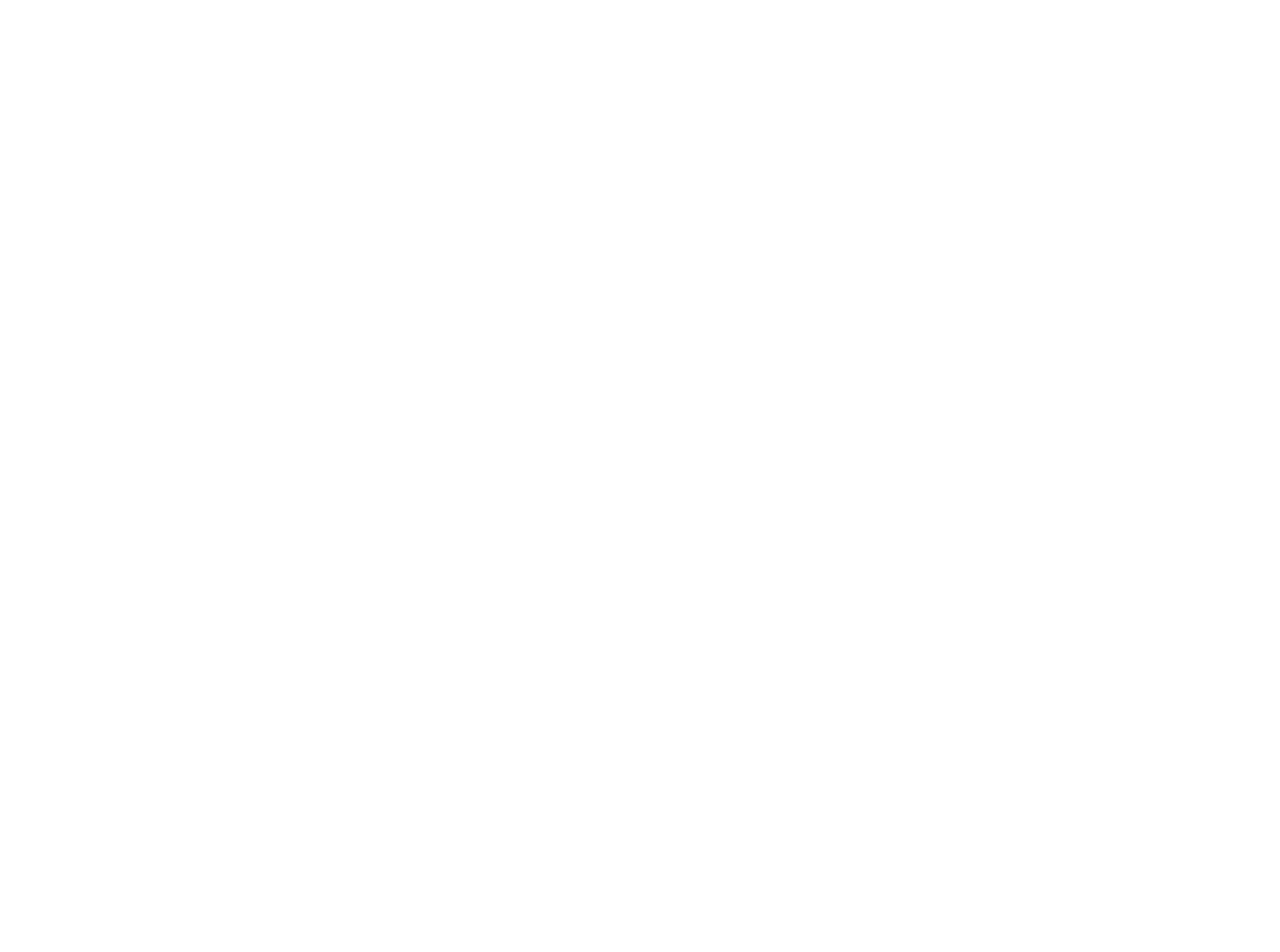
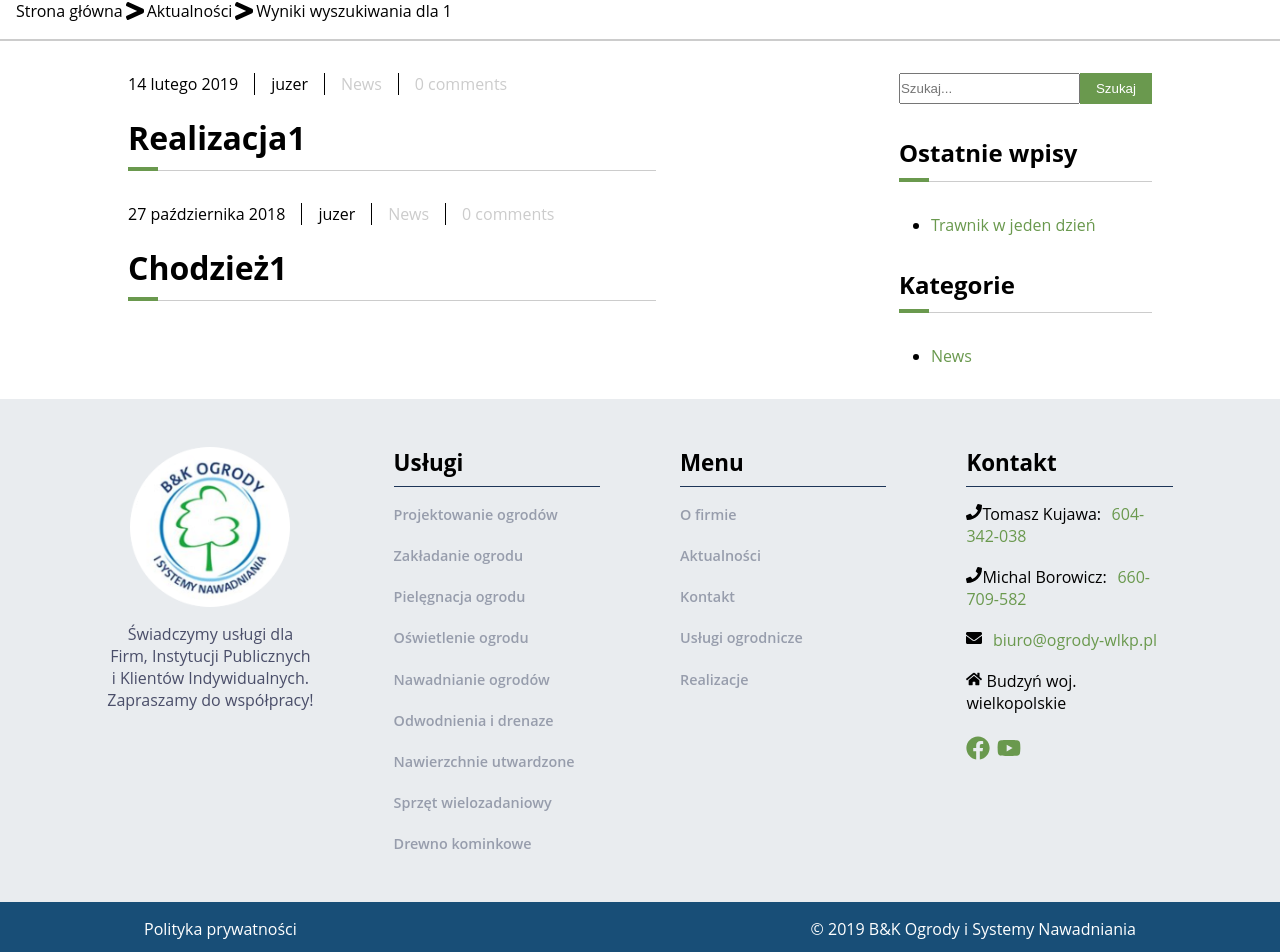
Before and after one commit to MateolCS/ogrody-wlkp, a React (Create React App) app: page /search/1 in a window 1280 px wide. Before the commit this address had no page. Shown: the part 654-1606 px from the top of the page. Before the commit the page ends 800 px from the top, so only its background shows below. Built offline with nearby package versions, Linux system fonts and the light colour scheme.

Commit message:
Created SearchSubpage and basic data filter. Separated the SearchNav to separate component

```diff
--- a/src/App.js
+++ b/src/App.js
@@ -15,6 +15,7 @@
 import Realizations from './components/Realizations';
 import Realization from './components/Realization';
 import News from './components/News';
+import Search from './components/Search';
 
 function App() {
   return (
@@ -37,6 +38,7 @@
           <Route path='/realizations' element={<Realizations/>}/>
           <Route path='/realizations/:id' element={<Realization/>}/>
           <Route path='/news' element={<News/>}/>
+          <Route path='/search/:searchResult' element={<Search/>}/>
         </Routes>
       </Router>
     </>
--- a/src/components/NewsData.js
+++ b/src/components/NewsData.js
@@ -13,226 +13,248 @@
     {
         id: 0,
         title: 'Trawnik w jeden dzień',
-        imgUrl: '',
         author: 'juzer',
         date: '13 marca 2019',
-        category: 'news',
-        investor: '',
-        content: 'Czy można założyć trawnik w jeden dzień? Udowadniamy że jest to możliwe.',
-        imgs: [
-
-        ],
+        path: '/news',
+        description: 'Czy można założyć trawnik w jeden dzień? Udowadniamy że jest to możliwe.',
     },
     {
         id: 1,
         title: 'Firma HL',
-        imgUrl: '',
         author: 'juzer',
         date: '26 lutego 2019',
-        category: 'ogrody',
-        investor: 'Firma HL',
-        content: '',
-        imgs: [
-            {id: 0, url: firmahl1},
-            {id: 1, url: firmahl2},
-            {id: 2, url: firmahl3},
-            {id: 3, url: firmahl4},
-            {id: 4, url: firmahl5},
-        ],
     },
     {
         id: 2,
         title: 'Gmina Wągrowiec',
-        imgUrl: '',
         author: 'juzer',
         date: '26 lutego 2019',
-        category: 'ogrody',
-        investor: 'Gmina Wągrowiec',
-        content: '',
-        imgs: [
-
-        ],
+        path: '/realizations/1'
     },
     {
         id: 3,
         title: 'Gmina Szamocin',
-        imgUrl: '',
         author: 'juzer',
         date: '26 lutego 2019',
-        category: 'Ogrody',
-        investor: 'Gmina Szamocin',
-        content: '',
-        imgs: [
-
-        ],
+        path: '/realizations/2'
     },
     {
         id: 4,
         title: 'Gmina Budzyń',
-        imgUrl: '',
         author: 'juzer',
         date: '25 lutego 2019',
-        category: 'news',
-        investor: 'Gmina Budzyń',
-        content: '',
-        imgs: [
-
-        ],
+        path: '/realizations/3'
     },
     {
         id: 5,
         title: 'Margonim',
-        imgUrl: '',
         author: 'juzer',
         date: '13 marca 2019',
-        category: 'Ogrody',
-        investor: '',
-        content: 'Lorem ipsum dolor sit amet, mea cu omnium urbanitas, labitur volumus id eum. Ius ignota offendit similique et, sea dolorum vituperata ullamcorper et, justo insolens omittantur sit ne. Aliquip pertinax vix ad, ea eos euismod officiis. Utamur minimum repudiare qui ex. Rationibus theophrastus his ut, eum iudico pericula no. Mei id fugit dolor. Has ne legere tibique. At eam decore probatus. Delenit interesset an mei, ut eos tota vivendo deseruisse. Est at facete delenit democritum. Te nihil aliquip ornatus cum.',
-        imgs: [
-
-        ],
+        path: '/realizations/4'
     },
     {
         id: 6,
         title: 'Wągrowiec',
-        imgUrl: '',
         author: 'juzer',
         date: '27 października 2019',
-        category: 'Ogrody',
-        investor: '',
-        content: '',
-        imgs: [
-
-        ],
+        path: '/realizations/8'
     },
     {
         id: 7,
         title: 'Klub Sportowy Sokół',
-        imgUrl: '',
         author: 'juzer',
         date: '27 października 2018',
-        category: 'Ogrody',
-        investor: '',
-        content: '',
-        imgs: [
-
-        ],
+        path: '/realizations/11'
     },
     {
         id: 8,
         title: 'Chodzież2',
-        imgUrl: '',
         author: 'juzer',
         date: '27 października 2018',
-        category: 'Ogrody',
-        investor: '',
-        content: '',
-        imgs: [
-
-        ],
+        path: '/realizations/12'
     },
     {
         id: 9,
         title: 'Realizacja1',
-        imgUrl: '',
         author: 'juzer',
         date: '14 lutego 2019',
-        category: 'Ogrody',
-        investor: '',
-        content: '',
-        imgs: [
-
-        ],
+        path: '/realizations/10'
     },
     {
         id: 10,
         title: 'Realizacja2',
-        imgUrl: '',
         author: 'juzer',
         date: '14 lutego 2019',
-        category: 'Ogrody',
-        investor: '',
-        content: '',
-        imgs: [
-
-        ],
+        path: '/realizations/9'
     },
     {
         id: 11,
         title: 'Realizacja3',
-        imgUrl: '',
         author: 'juzer',
         date: '14 lutego 2019',
-        category: 'Ogrody',
-        investor: '',
-        content: '',
-        imgs: [
-
-        ],
+        path: '/realizations/15'
     },
     {
         id: 12,
         title: 'Realizacja4',
-        imgUrl: '',
         author: 'juzer',
         date: '14 lutego 2019',
-        category: 'Ogrody',
-        investor: '',
-        content: '',
-        imgs: [
-
-        ],
+        path: '/realizations/7'
     },
     {
         id: 13,
         title: 'Realizacja5',
-        imgUrl: '',
         author: 'juzer',
         date: '14 lutego 2019',
-        category: 'Ogrody',
-        investor: '',
-        content: '',
-        imgs: [
-
-        ],
+        path: '/realizations/6'
     },
     {
         id: 14,
         title: 'Realizacja6',
-        imgUrl: '',
         author: 'juzer',
         date: '14 lutego 2019',
-        category: 'Ogrody',
-        investor: '',
-        content: '',
-        imgs: [
-
-        ],
+        path: '/realizations/5'
     },
     {
         id: 15,
         title: 'Chodzież1',
-        imgUrl: '',
         author: 'juzer',
         date: '27 października 2018',
-        category: 'Ogrody',
-        investor: '',
-        content: '',
-        imgs: [
-
-        ],
+        path: '/realizations/13'
     },
     {
-        id: 16,
-        title: 'Rataje',
-        imgUrl: '',
+        id: 17,
+        title: 'Strona główna',
         author: 'juzer',
         date: '27 października 2014',
-        category: 'Ogrody',
-        investor: '',
-        content: '',
-        imgs: [
+        path: '/',
+        description: 'Projektowanie i Aranżacja Ogrodów i Terenów Zielonych O ogrodach wiemy wszystko. Zaprojektujemy i wykonamy Twój wymarzony ogród. Mamy doświadczenie. Zaufaj nam! Firma Ogrodnicza B&K Lata doświadczeń w branży ogrodniczej, na rynku od 1999 roku. Nasze usługi ogrodnicze to przede wszystkim:   Projektowanie Ogrodów   Zakładanie Ogrodów   Pielęgnacja Ogrodów Zobacz pełną ofertę Szukasz inspiracji? Chcesz …'
+    },
+    {
+        id: 18,
+        title: 'Polityka prywatności',
+        author: 'juzer',
+        date: '27 października 2014',
+        path: '/privacy-politics'
+    },
+    {
+        id: 19,
+        title: 'Kontakt',
+        author: 'juzer',
+        date: '27 października 2014',
+        path: '/contact',
+        description: 'Kontakt B&K Ogrody i Systemy Nawadniania Budzyń woj. wielkopolskie 604-342-038 660-709-582 biuro@ogrody-wlkp.pl Podaj wynik* 18-7=?   Zapoznałem się i akceptuję Regulamin, Politykę Prywatności oraz warunki serwisu www.ogrody-wlkp.pl* Wyrażam zgodę na przetwarzanie moich danych osobowych zawartych w formularzu zgłoszeniowym w celu obsługi i realizacji zamówień oraz w celach rachunkowych i podatkowych. Administratorem danych jest firma ZHPU …',
+    },
+    {
+        id: 20,
+        title: 'Realizacje',
+        author: 'juzer',
+        date: '27 października 2014',
+        path: '/realizations',
+        description: 'Realizacje Firma HL Gmina Wągrowiec Gmina Szamocin Gmina Budzyń Margonin Realizacja 6 Realizacja 5 Realizacja 4 Wągrowiec Realizacja 2 Realizacja 1 Klub Sportowy Sokół Chodzież2 Chodzież1 Rataje Realizacja 3',
+    },
+    {
+        id: 21,
+        title: 'Aktualności',
+        author: 'juzer',
+        date: '27 października 2014',
+        path: '/news'
+    },
+    {
+        id: 22,
+        title: 'Projektowanie ogrodów',
+        author: 'juzer',
+        date: '27 października 2014',
+        path: '/gardening-services/projects',
+        description: 'Projektowanie ogrodów i terenów zielonych łącznie z całą infrastrukturą dodatkową jak ogrodzenia, tarasy, murki, ścieżki, altany ogrodowe, place zabaw, miejsca do grillowania, oczka wodne oraz inne elementy architektury ogrodowej',
+    },
+    {
+        id: 23,
+        title: 'Usługi ogrodnicze',
+        author: 'juzer',
+        date: '27 października 2014',
+        path: '/gardening-services',
+        description: 'Kompleksowe usługi ogrodniczeŚwiadczymy kompleksowe usługi ogrodnicze od projektowania ogordów przez ich budowę, aż po pielęgnację ogrodów i terenów zielonych. Projektujemy ogrody dopasowane do indywidualnych potrzeb i oczekiwań naszych Klientów. Nie obawiamy się wyzwań, dlatego projektujemy i budujemy zarówno małe ogrody, jak i duże tereny zielone takie jak parki miejskie czy cała infrastruktura zielona w przestrzeni …'
+    },
+    {
+        id: 24,
+        title: 'Zakładanie ogrodów',
+        author: 'juzer',
+        date: '27 października 2014',
+        path: '/gardening-services/get-started',
+        description: 'Oferujemy kompleksowe zakładanie ogrodów oraz wszelkich terenów zieleni poczynając od prac ziemnych i instalacyjnych, takich jak nawadnianie ogrodów, odwodnienia, oświetlenie ogrodu aż po budowę zbiorników wodnych',
+    },
+    {
+        id: 25,
+        title: 'Pielęgnacja ogrodów',
+        author: 'juzer',
+        date: '27 października 2014',
+        path: '/gardening-services/gardens',
+        description: 'Po zakończeniu pracy nad budową ogrodu nie należy zapominać o tym, że ogórd wymaga doglądania i pielęgnacji. Pozostawiony sam sobie ogród, w rezultacie dość szybko straci swoje walory i stanie się mało przyjaznym miejscem',
+    },
+    {
+        id: 26,
+        title: 'Nawadnianie ogrodów',
+        author: 'juzer',
+        date: '27 października 2014',
+        path: '/gardening-services/hydration',
+        description: 'Nowoczesne systemy nawadniania ogrodów',
+    },
+    {
+        id: 27,
+        title: 'Oświetlenie ogrodów',
+        author: 'juzer',
+        date: '27 października 2014',
+        path: '/gardening-services/lights',
+        description: 'Kompleksowe oświetlenie ogrodu i elementów architektury',
+    },
+    {
+        id: 28,
+        title: 'Odwodnienia i drenaże',
+        author: 'juzer',
+        date: '27 października 2014',
+        path: '/gardening-services/dihydration',
+        description: 'Odwodnienia i drenaże terenów zagrożonych nadmiarem wody',
+    },
+    {
+        id: 29,
+        title: 'Nawierzchnie utwardzone',
+        author: 'juzer',
+        date: '27 października 2014',
+        path: '/gardening-services/ground-cover',
+        description: 'Nawierzchnie brukowe, krurszywa, kratki trawnikowej i inne'
+    },
+    {
+        id: 30,
+        title: 'Sprzęt wielozadaniowy',
+        author: 'juzer',
+        date: '27 października 2014',
+        path: '/gardening-services/multi-tool',
+        description: 'Wynajem sprzętu wielozadaniowego do zadań specjalnych'
+    },
+    {
+        id: 31,
+        title: 'Drewno kominkowe',
+        author: 'juzer',
+        date: '27 października 2014',
+        path: '/gardening-services/wood'
+    },
+    {
+        id: 32,
+        title: 'Drewno kominkowe',
+        author: 'juzer',
+        date: '27 października 2014',
+        path: '/gardening-services/wood',
+        description: 'Sprzedaż drewna kominkowego'
 
-        ],
+    },
+    {
+        id: 32,
+        title: 'O firmie',
+        author: 'juzer',
+        date: '27 października 2014',
+        path: '/aboutus',
+        description: 'Wykonawca Twojego Ogrodu B&K to zespół młodych, energicznych ludzi, których pasje na co dzień spełniają się w realizacji projektów ogrodów oraz terenów zieleni. Działalność prowadzimy od 1999 roku. Dzięki połączeniu zamiłowania, wiedzy teoretycznej oraz praktycznej gwarantujemy profesjonalizm, wszechstronność i konkurencyjne ceny. Specjalizacja Specjalizacja naszej firmy to: projektowanie ogrodów, zakładanie ogrodów oraz ich pielęgnacja. Proponujemy odważne …'
+
     },
 ]
--- /dev/null
+++ b/src/components/Search.js
@@ -0,0 +1,53 @@
+import Header from "./Header"
+import Menu from "./Menu"
+import Location from "./Location"
+import InfoNav from "./InfoNav"
+import Footer from "./Footer"
+import SearchNav from "./SearchNav"
+
+import { useParams } from "react-router-dom"
+import {LocationLink, LocationP, GreaterThan} from "./styles/Location.styled"
+import { Container, PageContent, PostInfo, PostLink, SearchResult, StyledSection, Title, TextContent } from "./styles/Utils.styled"
+import {NewsData} from "./NewsData"
+
+const Search = () => {
+
+    let {searchResult} = useParams()
+    console.log(searchResult)
+
+  return (
+    <>
+        <Header/>
+        <Menu pageTitle="Wyniki wyszukiwania"/>
+        <Location>
+            <LocationLink to="/">Strona główna <GreaterThan/></LocationLink>
+            <LocationLink to={'/news'}>Aktualności<GreaterThan/></LocationLink>
+            <LocationP>Wyniki wyszukiwania dla {searchResult}</LocationP>
+        </Location>
+        <StyledSection>
+            <Container>
+                <PageContent gap={'2rem'}>
+                    {NewsData.map((post) => (
+                        post.title.toLowerCase().includes(searchResult.toLowerCase()) &&
+                        <SearchResult key={post.id}>
+                            <PostInfo>
+                                <li>{post.date}</li>
+                                <li>{post.author}</li>
+                                <li><PostLink to={'/news'}>News</PostLink></li>
+                                <li><PostLink to={'/news'}>0 comments</PostLink></li>
+                            </PostInfo>
+                            <Title>{post.title}</Title>
+                            {post.description && <TextContent>{post.description}</TextContent>}
+                        </SearchResult>
+                    ))}
+                </PageContent>
+                <SearchNav/>
+            </Container>
+        </StyledSection>
+        <InfoNav/>
+        <Footer/>
+    </>
+  )
+}
+
+export default Search
--- /dev/null
+++ b/src/components/SearchNav.js
@@ -0,0 +1,33 @@
+import {Title, SearchNavStyled, SearchNavInputBox, SearchButton, TextList, PrivacyLink} from './styles/Utils.styled'
+
+import { useState } from 'react'
+
+const SearchNav = () => {
+
+    const [search, setSearch] = useState('')
+
+    const GetSearchValue = (e) => {
+        e.preventDefault()
+        console.log(search)
+        setSearch('')
+    }
+
+  return (
+    <SearchNavStyled>
+      <SearchNavInputBox>
+        <input type="text" placeholder="Szukaj..." value={search} onChange={(e) => setSearch(e.target.value)}/>
+        <SearchButton onClick={GetSearchValue}>Szukaj</SearchButton>
+        </SearchNavInputBox>
+        <Title fSize={'1.5rem'}>Ostatnie wpisy</Title>
+        <TextList>
+            <li><PrivacyLink to={'/news'}>Trawnik w jeden dzień</PrivacyLink></li>
+        </TextList>
+        <Title fSize={'1.5rem'}>Kategorie</Title>
+        <TextList>
+            <li><PrivacyLink to={'/news'}>News</PrivacyLink></li>
+        </TextList>
+    </SearchNavStyled>
+  )
+}
+
+export default SearchNav
--- a/src/components/styles/Utils.styled.js
+++ b/src/components/styles/Utils.styled.js
@@ -203,7 +203,7 @@
     width: 100%;
     display: flex;
     flex-direction: column;
-    gap: 1rem;
+    gap: ${({gap}) => gap ? gap : '1rem'};
 `
 
 export const PageContentContainer = styled.div`
@@ -287,7 +287,7 @@
     justify-content: space-around;
 `
 
-export const SearchNav = styled.nav`
+export const SearchNavStyled = styled.nav`
     display: flex;
     flex-direction: column;
     gap: 2rem;
@@ -343,3 +343,10 @@
     color: #495057;
     font-size: 1rem;
 `
+
+export const SearchResult = styled.div`
+    width: 70%;
+    display: flex;
+    flex-direction: column;
+    gap: 1rem;
+`
```
Also changed, not shown: src/components/News.js (+3 -24 lines).
